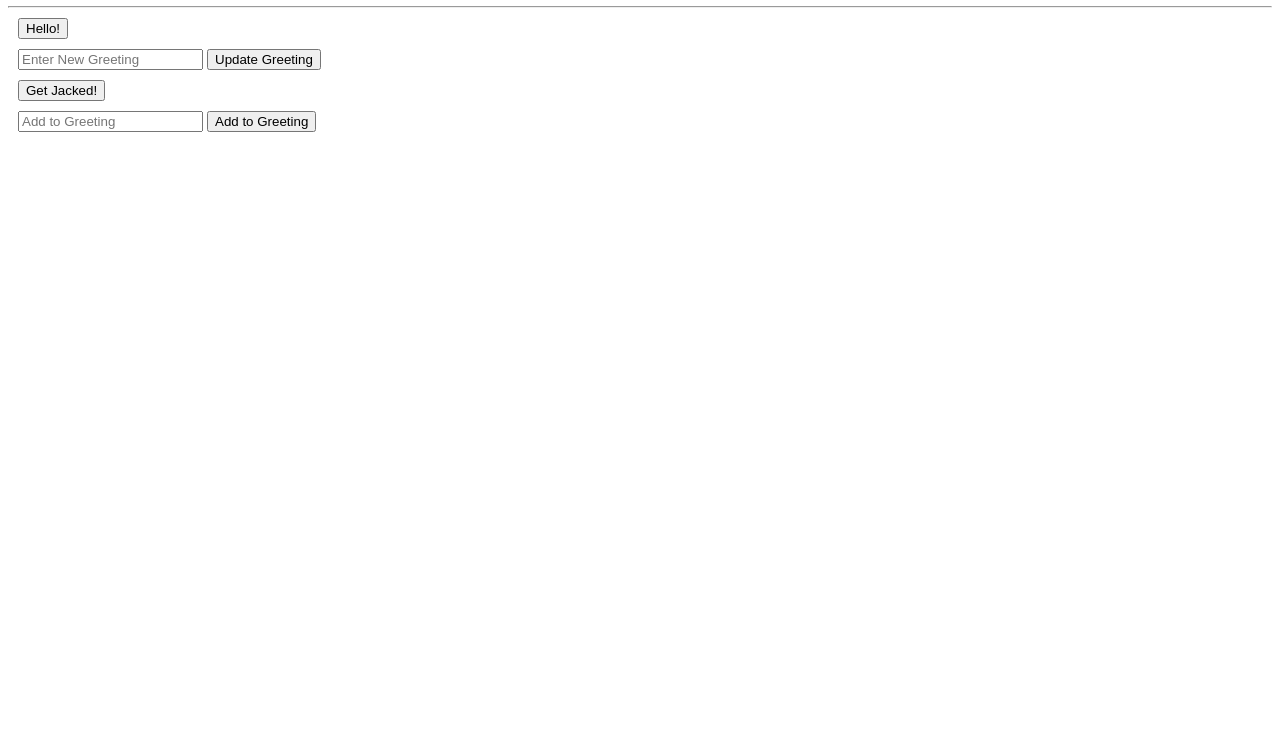
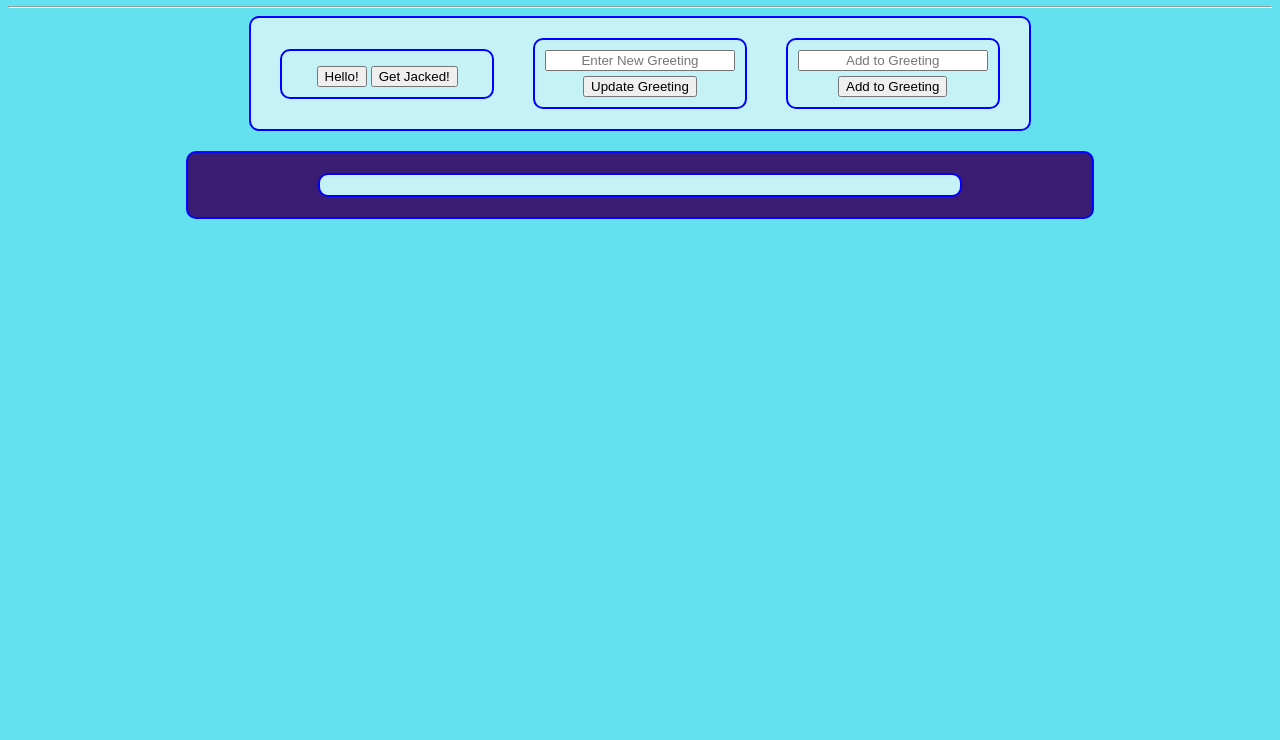
Before and after one commit to abiessener/ajax-review, a website: page public/index.html in a window 1280 px wide. Shown: the part 60-800 px from the top of the page. Drawn offline with Linux system fonts and the light colour scheme.

Commit message:
added a sprinkling of the finest CSS stylings in all the land

```diff
--- a/public/index.html
+++ b/public/index.html
@@ -10,22 +10,24 @@
 <body>
     <h1>AJAX review</h1>
     <hr>
+    <div id="mainControls">
         <div>
             <button id="helloButton">Hello!</button>
+            <button id="pumpUpButton">Get Jacked!</button>
         </div>
         <div>
             <input id="greetingInput" type="text" placeholder="Enter New Greeting">
             <button id="greetingSendButton">Update Greeting</button>
         </div>
         <div>
-        <button id="pumpUpButton">Get Jacked!</button>
-    </div>
-    <div>
             <input id="greetingAdd" type="text" placeholder="Add to Greeting">
             <button id="greetingAddButton">Add to Greeting</button>
         </div>
+    </div>
+
+    <div id="outputContainer">
         <div id="output"></div>
-
+    </div>
 </body>
 
 </html>
--- a/public/style.css
+++ b/public/style.css
@@ -1,3 +1,40 @@
+body {
+    background: #64e1ef;
+    text-align: center;
+}
+
+#mainControls {
+    display: flex;
+    align-items: center;
+    width: 60%;
+    margin: 0 auto;
+}
+
 div {
-    margin: 10px;
+    margin: 10px auto;
+    padding: 10px;
+    background: #c5f2f7;
+    width: 25%;
+    text-align: center;
+    border-radius: 10px;
+    border: double 2px blue;
 }
+
+button {
+    margin-top: 5px;
+}
+
+input {
+    width: 100%;
+    text-align: center;
+}
+#outputContainer {
+    margin: 20 auto;
+    width: 70%;
+    text-align: center;
+    background: #3a1c72;
+}
+
+#output {
+    width: 70%;
+}
```
Lines whose indentation alone changed are shown as unchanged.
